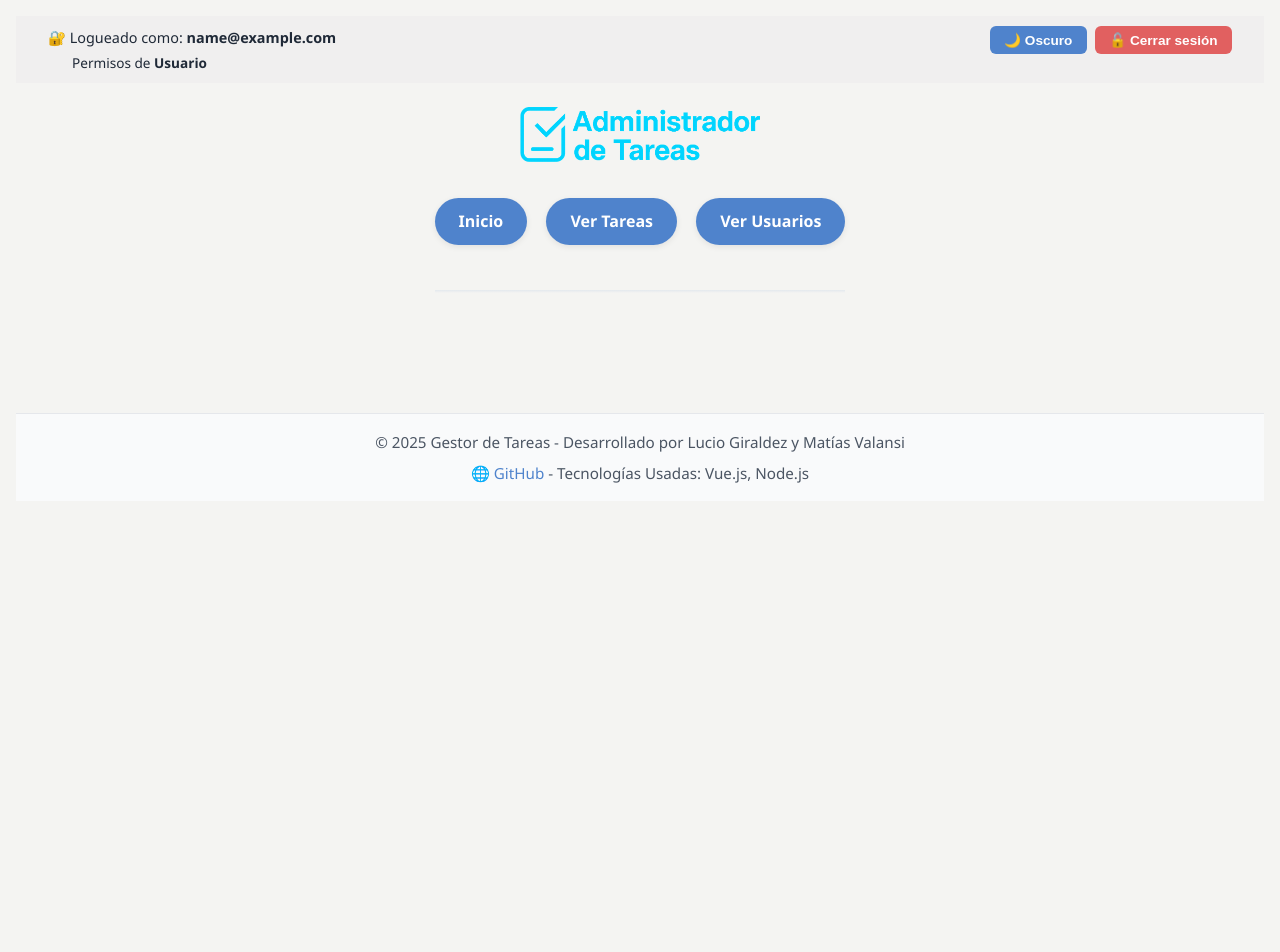
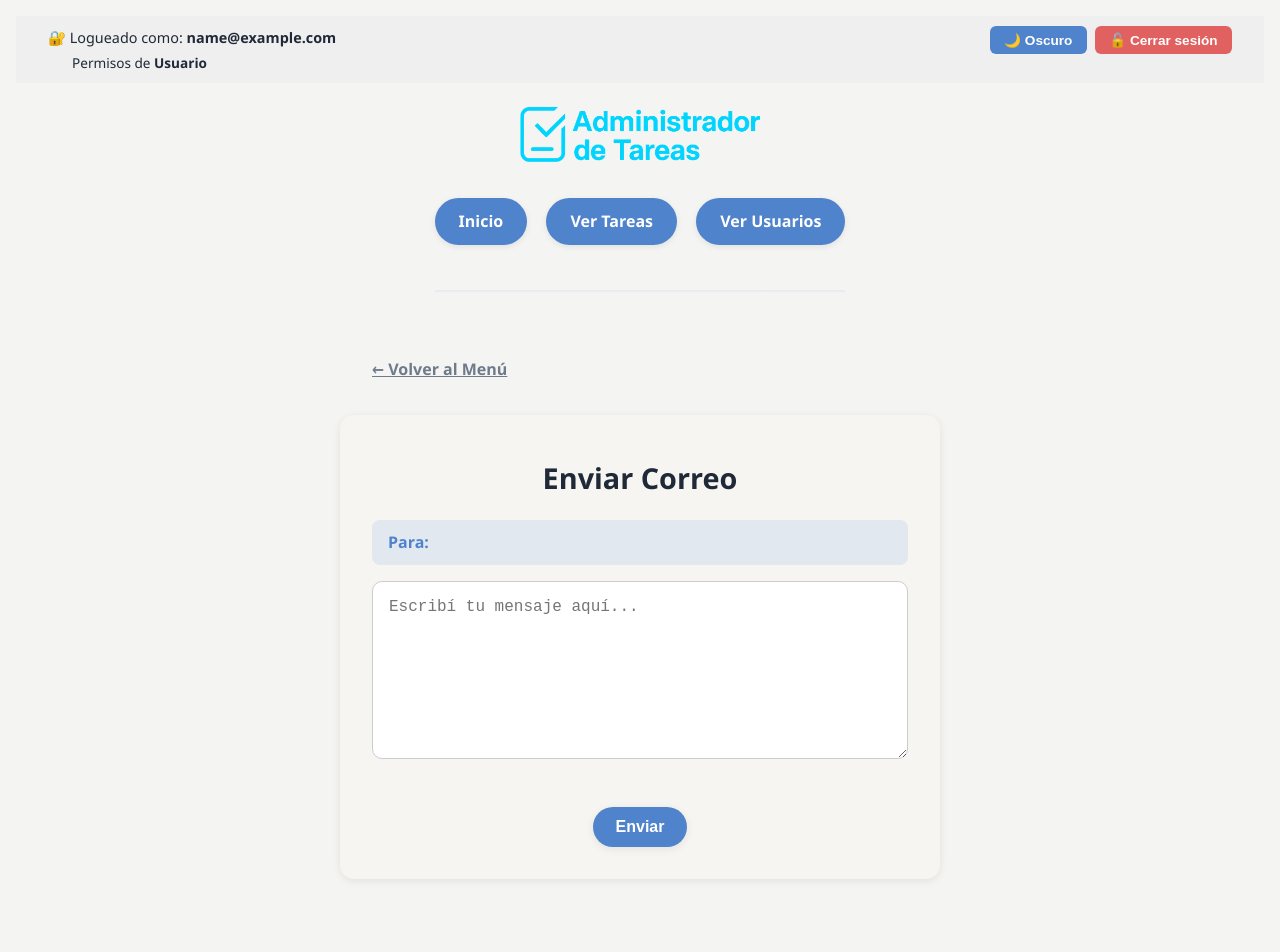
Before and after one commit to lucioGiraldez/PNT2TrabajoFinal, a Vue app: page /email-send in a window 1280 px wide. Shown: the top 952 px of the page. Before the commit the page ends 800 px from the top, so only its background shows below. Built offline with nearby package versions, Linux system fonts and the light colour scheme; no server answers; sample sign-in values are in the browser's storage.

Commit message:
Envio automatico de emails, correccion de estilos y testeos realizados

```diff
--- a/src/App.vue
+++ b/src/App.vue
@@ -122,9 +122,9 @@ watch(darkMode, (value) => {
   <div class="footer-content">
     <p>&copy; {{ new Date().getFullYear() }} Gestor de Tareas - Desarrollado por Lucio Giraldez y Matías Valansi</p>
 
-    <p><a href="https://github.com/tuUsuario" target="_blank" rel="noopener" class="footer-link">
+    <p><a href="https://github.com/lucioGiraldez/PNT2TrabajoFinal" target="_blank" rel="noopener" class="footer-link">
       🌐 GitHub
-    </a>- Tecnologías Usadas: Vue.js, Node.js</p>
+    </a>- Tecnologías Usadas: Vue.js, Pinia, LocalStorage, Axios, VueChart.js</p>
   </div>
 </footer>
 
--- a/src/router/index.js
+++ b/src/router/index.js
@@ -46,7 +46,13 @@ const routes = [
   path: '/userDetail/:id',
   name: 'userDetail',
   component: () => import('../views/UserDetailView.vue')
+},
+{
+  path: '/email-send',
+  name: 'emailSender',
+  component: () => import('../views/EmailSenderView.vue')
 }
+
 ]
 
 const router = createRouter({
--- a/src/views/EditTaskView.vue
+++ b/src/views/EditTaskView.vue
@@ -71,11 +71,11 @@ onMounted(cargarTareaAEditar)
 <template>
 
   <h2 class="titulo-usuario-modern">
-  Detalle de {{ titulo }}
+  Editar Tarea
   </h2>
 
   <div class="volver-link" @click="volverAlMenu">
-    <span class="volver-texto">← Volver al Menú 🏠</span>
+    <span class="volver-texto">← Volver al Menú</span>
   </div>
 
   <main>
@@ -325,4 +325,71 @@ body.dark .titulo-usuario-modern {
   animation: fadeInSlideUp 0.5s ease;
 }
 
+.titulo-usuario-modern {
+  text-align: center;
+  font-size: 1.7rem;
+  font-weight: bold;
+  margin: 2rem auto 1.5rem;
+  padding: 1rem 1.8rem;
+  background-color: #f8f8f3;
+  color: #1f2937;
+  border-radius: 12px;
+  border: 1px solid #d1d5db;
+  box-shadow: 0 2px 6px rgba(0, 0, 0, 0.05);
+  max-width: 600px;
+  animation: fadeInSlideUp 0.4s ease;
+  font-family: 'Segoe UI', Tahoma, Geneva, Verdana, sans-serif;
+}
+
+body.dark .titulo-usuario-modern {
+  background-color: #1f2937;
+  color: #f9fafb;
+  border: 1px solid #374151;
+  box-shadow: 0 2px 6px rgba(255, 255, 255, 0.05);
+}
+
+@keyframes fadeInSlideUp {
+  from {
+    opacity: 0;
+    transform: translateY(8px);
+  }
+  to {
+    opacity: 1;
+    transform: translateY(0);
+  }
+}
+
+.volver-link {
+  width: 100%;
+  max-width: 600px;
+  margin: 1.5rem auto 0;
+  padding: 0 2rem;
+  text-align: left;
+  cursor: pointer;
+  font-weight: bold;
+  font-family: 'Segoe UI', Tahoma, Geneva, Verdana, sans-serif;
+}
+
+.volver-texto {
+  color: #6f7a8b;
+  text-decoration: underline;
+  font-size: 1rem;
+}
+
+.volver-link:hover .volver-texto {
+  color: #2563eb;
+}
+
+body.dark .volver-link {
+  color: #ffffff;
+}
+
+body.dark .volver-link:hover {
+  color: #60a5fa;
+}
+
+body.dark .volver-texto {
+  color: #ffffff;
+}
+
 </style>
--- a/src/views/EditUserView.vue
+++ b/src/views/EditUserView.vue
@@ -93,11 +93,11 @@ onMounted(() => {
 <template>
 
   <h2 class="titulo-usuario-modern">
-  Detalle de {{ nombre }}
+  Editar registro {{ nombre }}
   </h2>
 
    <div class="volver-link" @click="volverAlMenu">
-    <span class="volver-texto">← Volver al Menú 🏠</span>
+    <span class="volver-texto">← Volver al Menú</span>
   </div>
 
 
@@ -419,4 +419,72 @@ body.dark .titulo-usuario-modern {
   animation: fadeInSlideUp 0.5s ease;
 }
 
+
+.titulo-usuario-modern {
+  text-align: center;
+  font-size: 1.7rem;
+  font-weight: bold;
+  margin: 2rem auto 1.5rem;
+  padding: 1rem 1.8rem;
+  background-color: #f8f8f3;
+  color: #1f2937;
+  border-radius: 12px;
+  border: 1px solid #d1d5db;
+  box-shadow: 0 2px 6px rgba(0, 0, 0, 0.05);
+  max-width: 600px;
+  animation: fadeInSlideUp 0.4s ease;
+  font-family: 'Segoe UI', Tahoma, Geneva, Verdana, sans-serif;
+}
+
+body.dark .titulo-usuario-modern {
+  background-color: #1f2937;
+  color: #f9fafb;
+  border: 1px solid #374151;
+  box-shadow: 0 2px 6px rgba(255, 255, 255, 0.05);
+}
+
+@keyframes fadeInSlideUp {
+  from {
+    opacity: 0;
+    transform: translateY(8px);
+  }
+  to {
+    opacity: 1;
+    transform: translateY(0);
+  }
+}
+
+.volver-link {
+  width: 100%;
+  max-width: 600px; /* igual que form-container */
+  margin: 0 auto 1.5rem auto;
+  padding: 0 2rem;
+  text-align: left;
+  cursor: pointer;
+  font-weight: bold;
+  font-family: 'Segoe UI', Tahoma, Geneva, Verdana, sans-serif;
+}
+
+.volver-texto {
+  color: #6f7a8b;
+  text-decoration: underline;
+  font-size: 1rem;
+}
+
+.volver-link:hover .volver-texto {
+  color: #2563eb;
+}
+
+body.dark .volver-link {
+  color: #ffffff;
+}
+
+body.dark .volver-link:hover {
+  color: #60a5fa;
+}
+
+body.dark .volver-texto {
+  color: #ffffff;
+}
+
 </style>
--- /dev/null
+++ b/src/views/EmailSenderView.vue
@@ -0,0 +1,208 @@
+<script setup>
+import { ref } from 'vue'
+import { useRoute, useRouter } from 'vue-router'
+import emailjs from '@emailjs/browser'
+
+const route = useRoute()
+const router = useRouter()
+
+const destinatario = ref(route.query.email || '')
+const mensaje = ref('')
+
+const enviarEmail = async () => {
+  if (!mensaje.value.trim()) {
+    return alert('⚠️ Escribí un mensaje antes de enviar.')
+  }
+
+  try {
+    const params = {
+      to_email: destinatario.value,
+      message: mensaje.value
+    }
+
+    await emailjs.send('service_pfdfnbk', 'template_cxzvlka', params, 'E2DVeZ92a-5Pv2KmO')
+    alert('✅ Correo enviado correctamente')
+    router.push('/users')
+  } catch (err) {
+    console.error('Error al enviar email:', err)
+    alert('❌ Error al enviar el email')
+  }
+}
+</script>
+
+<template>
+  <div class="volver-link" @click="router.back()">
+    <span class="volver-texto">← Volver al Menú</span>
+  </div>
+
+  <main class="email-container">
+    <h2>Enviar Correo</h2>
+    <p class="destinatario-linea">
+      <strong>Para:</strong> {{ destinatario }}
+    </p>
+
+    <textarea
+      v-model="mensaje"
+      placeholder="Escribí tu mensaje aquí..."
+      rows="8"
+    ></textarea>
+
+    <div class="boton-container">
+      <button class="button modern" @click="enviarEmail">Enviar</button>
+    </div>
+  </main>
+</template>
+
+<style scoped>
+.email-container {
+  max-width: 600px;
+  margin: 2rem auto;
+  padding: 2rem;
+  background-color: #f7f5f1;
+  border-radius: 14px;
+  box-shadow: 0 2px 8px rgba(0,0,0,0.08);
+  font-family: 'Segoe UI', Tahoma, Geneva, Verdana, sans-serif;
+  animation: fadeIn 0.4s ease;
+}
+
+h2 {
+  text-align: center;
+  color: #1f2937;
+  margin: 0.5rem 0 1.2rem;
+  font-size: 1.8rem;
+  font-weight: bold;
+}
+
+.destinatario-linea {
+  font-size: 1rem;
+  color: #4a5568;
+  background-color: #e2e8f0;
+  padding: 0.6rem 1rem;
+  border-radius: 8px;
+  margin-bottom: 1rem;
+  word-break: break-all;
+}
+
+strong {
+  color: #4f83cc;
+}
+
+textarea {
+  width: 100%;
+  padding: 1rem;
+  border: 1px solid #ccc;
+  border-radius: 10px;
+  font-size: 1rem;
+  resize: vertical;
+  margin-bottom: 1.5rem;
+  background-color: white;
+  color: #1f2937;
+  transition: border-color 0.3s ease;
+}
+
+textarea:focus {
+  outline: none;
+  border-color: #4f83cc;
+  box-shadow: 0 0 0 3px rgba(79, 131, 204, 0.2);
+}
+
+.boton-container {
+  text-align: center;
+  margin-top: 1rem;
+}
+
+.button.modern {
+  background-color: #4f83cc;
+  padding: 0.7rem 1.4rem;
+  border-radius: 9999px;
+  font-size: 1rem;
+  font-weight: 600;
+  color: white;
+  box-shadow: 0 2px 8px rgba(0, 0, 0, 0.08);
+  transition: background-color 0.3s ease, transform 0.2s ease;
+  border: none;
+  cursor: pointer;
+  display: inline-block; /* necesario para centrar con text-align */
+}
+
+.button.modern:hover {
+  background-color: #3d6db5;
+  transform: translateY(-1px);
+}
+
+/* 🌙 MODO OSCURO */
+body.dark .email-container {
+  background-color: #1f2937;
+  color: #f9fafb;
+  border: 1px solid #374151;
+}
+
+body.dark .destinatario-linea {
+  background-color: #374151;
+  color: #f9fafb;
+}
+
+body.dark textarea {
+  background-color: #374151;
+  color: #f9fafb;
+  border-color: #4b5563;
+}
+
+body.dark textarea:focus {
+  border-color: #60a5fa;
+  box-shadow: 0 0 0 3px rgba(96, 165, 250, 0.2);
+}
+
+body.dark .button.modern {
+  background-color: #3b82f6;
+}
+
+body.dark .button.modern:hover {
+  background-color: #2563eb;
+}
+
+.volver-link {
+  width: 100%;
+  max-width: 600px;
+  margin: 1.5rem auto 0;
+  padding: 0 2rem;
+  text-align: left;
+  cursor: pointer;
+  font-weight: bold;
+  font-family: 'Segoe UI', Tahoma, Geneva, Verdana, sans-serif;
+}
+
+.volver-texto {
+  color: #6f7a8b;
+  text-decoration: underline;
+  font-size: 1rem;
+  font-weight: bold;
+}
+
+.volver-link:hover .volver-texto {
+  color: #2563eb;
+}
+
+body.dark .volver-link {
+  color: #ffffff;
+}
+
+body.dark .volver-link:hover {
+  color: #60a5fa;
+}
+
+body.dark .volver-texto {
+  color: #ffffff;
+}
+
+@keyframes fadeIn {
+  from {
+    opacity: 0;
+    transform: translateY(8px);
+  }
+  to {
+    opacity: 1;
+    transform: translateY(0);
+  }
+}
+</style>
--- a/src/views/NewTaskView.vue
+++ b/src/views/NewTaskView.vue
@@ -66,7 +66,7 @@ const formatFecha = (fechaStr) => {
   return `${dia}/${mes}/${anio}`
 }
 
-const enviarEmail = (usuario, tarea) => {
+const enviarEmail = async (usuario, tarea) => {
   const templateParams = {
     to_name: usuario.nombre,
     to_email: usuario.email,
@@ -75,20 +75,20 @@ const enviarEmail = (usuario, tarea) => {
     task_deadline: formatFecha(tarea.deadline)
   }
 
-  emailjs.send(
-    'service_pfdfnbk',
-    'template_d8v31ze',
-    templateParams,
-    'E2DVeZ92a-5Pv2KmO'
-  )
-  .then(() => {
+  try {
+    await emailjs.send(
+      'service_pfdfnbk',        // tu service ID
+      'template_d8v31ze',       // tu template ID
+      templateParams,
+      'E2DVeZ92a-5Pv2KmO'       // tu public key
+    )
     alert('📧 ¡Email enviado correctamente al usuario!')
-  })
-  .catch((err) => {
+  } catch (err) {
     alert('❌ Error al enviar el email. Revisá la consola para más detalles.')
     console.error('❌ Error al enviar email:', err)
-  })
+  }
 }
+
 
 
 
--- a/src/views/TaskDetailView.vue
+++ b/src/views/TaskDetailView.vue
@@ -70,12 +70,12 @@ const eliminarTarea = async () => {
 
 <template>
 
-  <h2 class="titulo-usuario-modern">
-  Detalle de {{ tarea }}
+  <h2 v-if="tarea" class="titulo-tarea-modern">
+  Detalle de {{ tarea.titulo }}
   </h2>
 
   <div class="volver-link" @click="volverAlMenu">
-    <span class="volver-texto">← Volver al Menú 🏠</span>
+    <span class="volver-texto">← Volver al Menú</span>
   </div>
 
   <main v-if="tarea">
@@ -112,22 +112,7 @@ const eliminarTarea = async () => {
   flex-wrap: wrap;
 }
 
-/* Botón volver moderno */
-.volver-btn {
-  background-color: #3b82f6;
-  color: white;
-  border: none;
-  padding: 0.6rem 1.2rem;
-  border-radius: 9999px;
-  font-weight: bold;
-  cursor: pointer;
-  font-size: 0.95rem;
-  transition: background-color 0.3s ease;
-  margin-left: 0;
-}
-.volver-btn:hover {
-  background-color: #2563eb;
-}
+
 
 /* Contenedor del título más estrecho y centrado */
 .titulo-box {
@@ -202,12 +187,7 @@ body.dark .usuario-link {
 body.dark .usuario-link:hover {
   color: #7dd3fc;
 }
-body.dark .volver-btn {
-  background-color: #60a5fa;
-}
-body.dark .volver-btn:hover {
-  background-color: #3b82f6;
-}
+
 body.dark .titulo-box {
   background-color: #1e293b;
   border-color: #60a5fa;
@@ -297,35 +277,72 @@ body.dark .btn.eliminar:hover {
   color: #2563eb;
 }
 
-/* Título principal centrado arriba */
-.titulo-usuario {
+.titulo-tarea-modern {
   text-align: center;
-  font-size: 1.8rem;
+  font-size: 1.7rem;
   font-weight: bold;
-  margin-top: 1rem;
-  color: #1e40af;
+  margin: 2rem auto 1.5rem;
+  padding: 1rem 1.8rem;
+  background-color: #f8f8f3;
+  color: #1f2937;
+  border-radius: 12px;
+  border: 1px solid #d1d5db;
+  box-shadow: 0 2px 6px rgba(0, 0, 0, 0.05);
+  max-width: 600px;
+  animation: fadeInSlideUp 0.4s ease;
+  font-family: 'Segoe UI', Tahoma, Geneva, Verdana, sans-serif;
 }
 
-.titulo-usuario-modern {
-  text-align: center;
-  font-size: 1.9rem;
-  font-weight: bold;
-  margin: 2rem auto 1.5rem;
-  padding: 0.8rem 1.5rem;
-  background-color: #e0e7ff;
-  color: #1e3a8a;
-  border-radius: 12px;
-  border: 2px solid #3b82f6;
-  box-shadow: 0 4px 8px rgba(0, 0, 0, 0.06);
-  max-width: 600px;
+body.dark .titulo-tarea-modern {
+  background-color: #1f2937;
+  color: #f9fafb;
+  border: 1px solid #374151;
+  box-shadow: 0 2px 6px rgba(255, 255, 255, 0.05);
 }
 
-body.dark .titulo-usuario-modern {
-  background-color: #1e293b;
-  color: #93c5fd;
-  border-color: #60a5fa;
-  box-shadow: 0 4px 8px rgba(255, 255, 255, 0.05);
+@keyframes fadeInSlideUp {
+  from {
+    opacity: 0;
+    transform: translateY(8px);
+  }
+  to {
+    opacity: 1;
+    transform: translateY(0);
+  }
 }
 
+.volver-link {
+  width: 100%;
+  max-width: 600px; /* igual que el título y main */
+  margin: 1.5rem auto 0;
+  padding: 0 2rem;
+  text-align: left;
+  cursor: pointer;
+  font-weight: bold;
+  font-family: 'Segoe UI', Tahoma, Geneva, Verdana, sans-serif;
+}
+
+.volver-texto {
+  color: #6f7a8b;
+  text-decoration: underline;
+  font-size: 1rem;
+  font-weight: bold;
+}
+
+.volver-link:hover .volver-texto {
+  color: #2563eb;
+}
+
+body.dark .volver-link {
+  color: #ffffff;
+}
+
+body.dark .volver-link:hover {
+  color: #60a5fa;
+}
+
+body.dark .volver-texto {
+  color: #ffffff;
+}
 
 </style>
--- a/src/views/UserDetailView.vue
+++ b/src/views/UserDetailView.vue
@@ -24,7 +24,6 @@ const tareasTotales = ref(0)
 const tareasCompletadas = ref(0)
 
 const store = useUserStore()
-
 
 const formatFecha = (fechaStr) => {
   if (!fechaStr) return 'No disponible'
@@ -79,30 +78,30 @@ const chartOptions = {
   }
 }
 
-
-
-
 const volverAlMenu = () => {
-  router.push(`/users`)
+  router.push('/users')
 }
-
 </script>
 
 <template>
-
   <h2 v-if="usuario" class="titulo-usuario-modern">
-  Detalle de {{ usuario.nombre }}
+    {{ usuario.nombre }}
   </h2>
 
   <div class="volver-link" @click="volverAlMenu">
-    <span class="volver-texto">← Volver al Menú 🏠</span>
+    <span class="volver-texto">← Volver al Menú</span>
   </div>
 
   <main v-if="usuario">
     <h2>👨‍🎓 Detalle de Usuario</h2>
     <p><strong>ID:</strong> {{ usuario.id }}</p>
     <p><strong>Nombre:</strong> {{ usuario.nombre }}</p>
-    <p><strong>Email:</strong> {{ usuario.email }}</p>
+    <p>
+      <strong>Email:</strong> {{ usuario.email }}
+      <RouterLink :to="{ path: '/email-send', query: { email: usuario.email } }" title="Enviar correo">
+        <img src="../../public/logoGmail.png" alt="Gmail" class="gmail-icon" />
+      </RouterLink>
+    </p>
     <p>
       <strong>Celular:</strong> {{ usuario.celular || 'No cargado' }}
       <a
@@ -119,6 +118,7 @@ const volverAlMenu = () => {
     <p><strong>Permisos de:</strong> {{ usuario.admin ? 'Administrador' : 'Usuario' }}</p>
     <p><strong>Fecha de creación usuario:</strong> {{ formatFecha(usuario.creado) }}</p>
 
+    <template v-if="store.user.admin">
       <div class="divider"></div>
 
       <h3>📝 Tareas asignadas</h3>
@@ -147,6 +147,7 @@ const volverAlMenu = () => {
       <div class="chart-box">
         <Doughnut :data="chartData" :options="chartOptions" />
       </div>
+    </template>
   </main>
 </template>
 
@@ -371,17 +372,6 @@ body.dark .volver-texto {
   color: #ffffff;
 }
 
-.top-bar {
-  display: flex;
-  align-items: center;
-  justify-content: start;
-  max-width: 900px;
-  margin: 2rem auto 0;
-  padding: 0 1rem;
-  gap: 1.5rem;
-  flex-wrap: wrap;
-}
-
 /* Botón volver moderno */
 .volver-btn {
   background-color: #3b82f6;
@@ -398,6 +388,21 @@ body.dark .volver-texto {
 .volver-btn:hover {
   background-color: #2563eb;
 }
+
+
+
+.top-bar {
+  display: flex;
+  align-items: center;
+  justify-content: start;
+  max-width: 900px;
+  margin: 2rem auto 0;
+  padding: 0 1rem;
+  gap: 1.5rem;
+  flex-wrap: wrap;
+}
+
+
 
 /* Contenedor del título más estrecho y centrado */
 .titulo-box {
@@ -436,7 +441,7 @@ body.dark .volver-texto {
 }
 
 .volver-texto {
-  color: #3b82f6;
+  color: #6f7a8b;
   text-decoration: underline;
   font-size: 1rem;
 }
@@ -445,7 +450,7 @@ body.dark .volver-texto {
   color: #2563eb;
 }
 
-/* Título principal centrado arriba */
+
 .titulo-usuario {
   text-align: center;
   font-size: 1.8rem;
@@ -456,29 +461,31 @@ body.dark .volver-texto {
 
 .titulo-usuario-modern {
   text-align: center;
-  font-size: 1.9rem;
+  font-size: 1.7rem;
   font-weight: bold;
   margin: 2rem auto 1.5rem;
-  padding: 0.8rem 1.5rem;
-  background-color: #e0e7ff;
-  color: #1e3a8a;
+  padding: 1rem 1.8rem;
+  background-color: #f8f8f3;
+  color: #1f2937;
   border-radius: 12px;
-  border: 2px solid #3b82f6;
-  box-shadow: 0 4px 8px rgba(0, 0, 0, 0.06);
+  border: 1px solid #d1d5db;
+  box-shadow: 0 2px 6px rgba(0, 0, 0, 0.05);
   max-width: 600px;
+  animation: fadeInSlideUp 0.4s ease;
+  font-family: 'Segoe UI', Tahoma, Geneva, Verdana, sans-serif;
 }
 
 body.dark .titulo-usuario-modern {
-  background-color: #1e293b;
-  color: #93c5fd;
-  border-color: #60a5fa;
-  box-shadow: 0 4px 8px rgba(255, 255, 255, 0.05);
+  background-color: #1f2937;
+  color: #f9fafb;
+  border: 1px solid #374151;
+  box-shadow: 0 2px 6px rgba(255, 255, 255, 0.05);
 }
 
 @keyframes fadeInSlideUp {
   from {
     opacity: 0;
-    transform: translateY(10px);
+    transform: translateY(8px);
   }
   to {
     opacity: 1;
@@ -490,4 +497,31 @@ body.dark .titulo-usuario-modern {
   animation: fadeInSlideUp 0.5s ease;
 }
 
+.whatsapp-icon:hover {
+  filter: drop-shadow(0 0 4px #25D366); /* efecto de resplandor */
+  transform: scale(1.05); /* leve aumento */
+  transition: all 0.2s ease;
+}
+
+a .whatsapp-icon {
+  cursor: pointer;
+}
+
+.gmail-icon:hover {
+  filter: drop-shadow(0 0 4px #3d40eb); /* efecto de resplandor */
+  transform: scale(1.05); /* leve aumento */
+  transition: all 0.2s ease;
+}
+
+a .gmail-icon {
+  cursor: pointer;
+}
+
+.gmail-icon {
+  width: 24px;
+  height: 24px;
+  vertical-align: top;
+}
+
+
 </style>
```
Also changed, not shown: src/views/UserView.vue (+7 -5 lines), public/logoGmail.png (added). Lines whose indentation alone changed are shown as unchanged.
